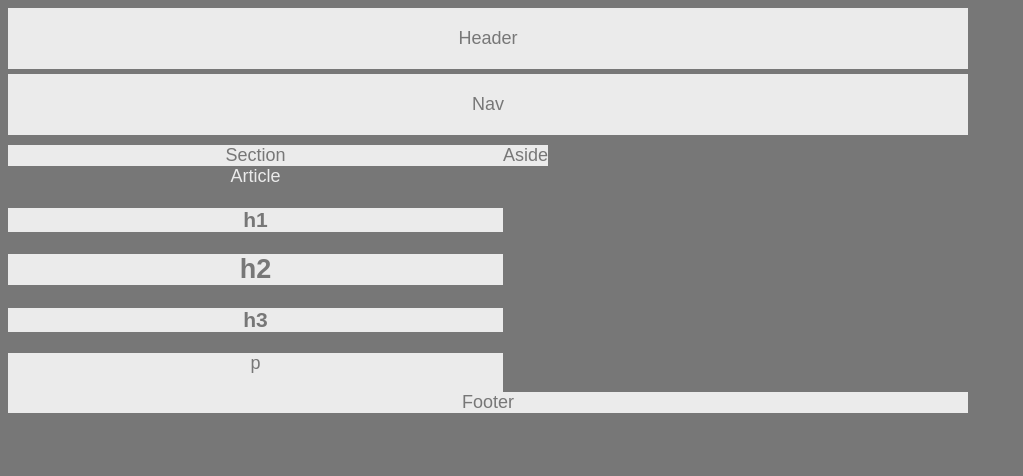
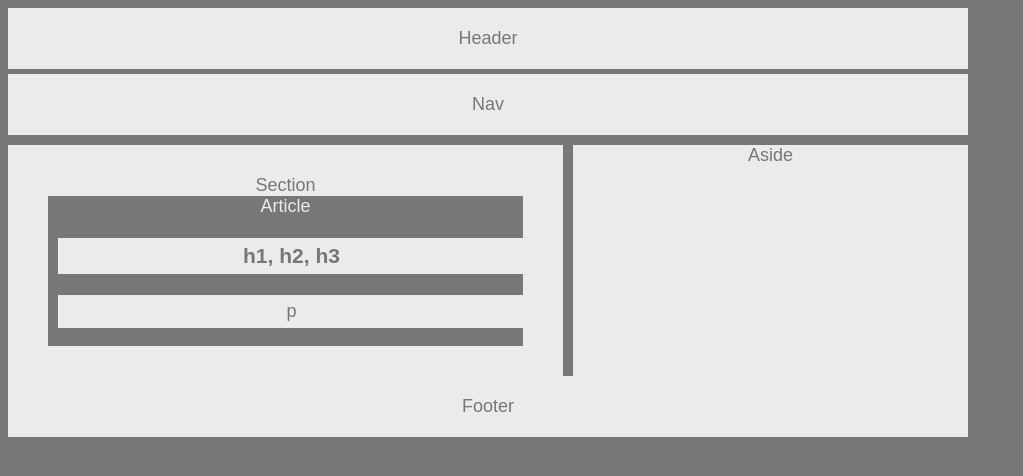
Before and after one commit to AlanFord9/HW-Wireframe, a plain HTML site: page index.html in a window 1280 px wide. Shown: the whole page, without its empty margins (0-1023 px from the left). Drawn offline with Linux system fonts and the light colour scheme.

Commit message:
stylized and finalized maybe...

```diff
--- a/index.html
+++ b/index.html
@@ -17,9 +17,7 @@
 
     <section class="BG">Section
             <article> Article
-                <h1>h1</h1>
-                <h2>h2</h2>
-                <h3>h3</h3>
+                <h1>h1, h2, h3</h1>
                 <p>p</p>
             </article>
         </section>
--- a/style.css
+++ b/style.css
@@ -25,24 +25,39 @@ body {
 article {
     color: #ebebeb;
     background: #777;
+    width: 475px;
+    margin-left: 10px;
+    height: 150px;
 }
 
-h1, h2, h3, p {
+h1, p {
     color: #777;
     background: #ebebeb;
+    width: 455px;
+    margin-left: 10px;
+    padding: 6px;
+}
+
+p {
+    margin-bottom: 20px;
 }
 
 section {
     width: 495px;
     float: left;
+    padding: 30px;
 }
 
 aside {
-    width: auto;
+    width: 395px;
     float: left;
+    margin-left: 10px;
+    height: 231px;
 }
 
 footer {
     clear: both;
     overflow: auto;
+    margin-top: 10px;
+    padding: 20px;
 }
```
